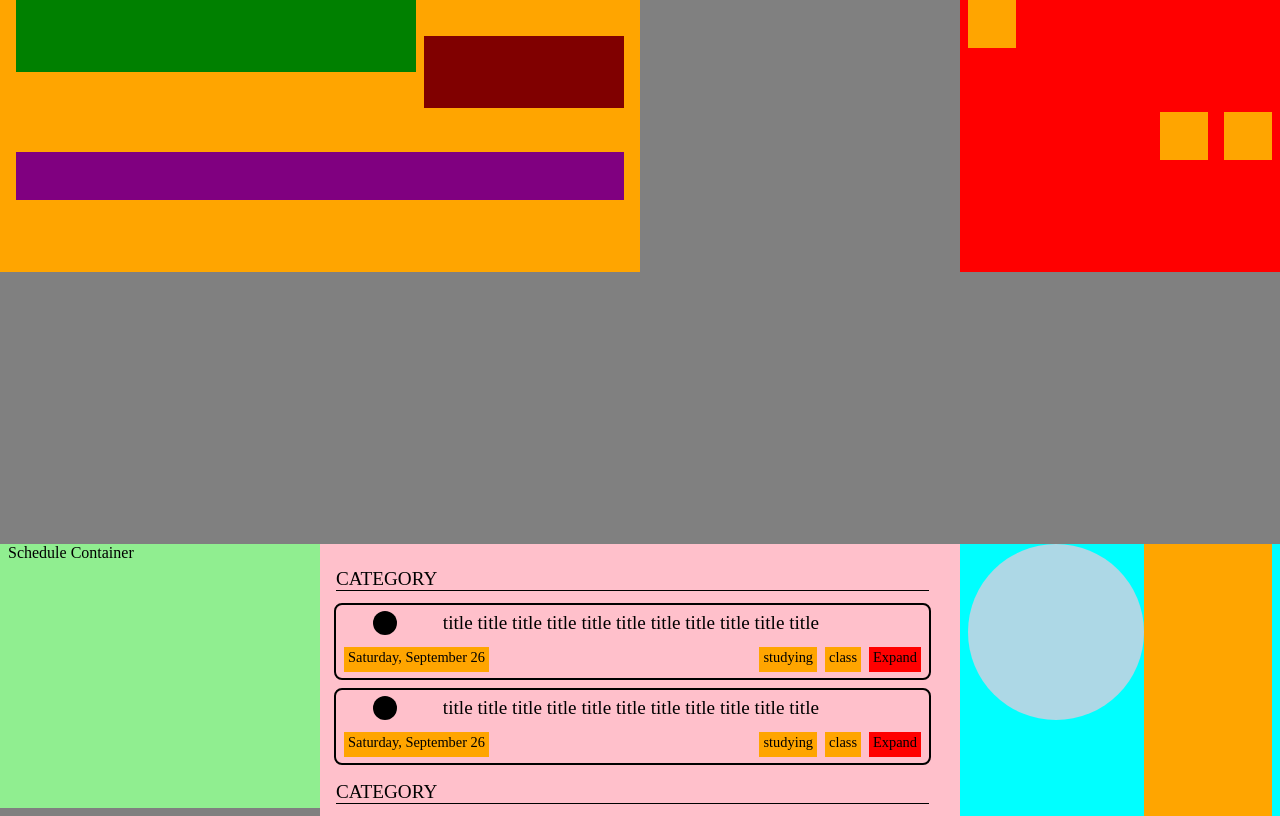
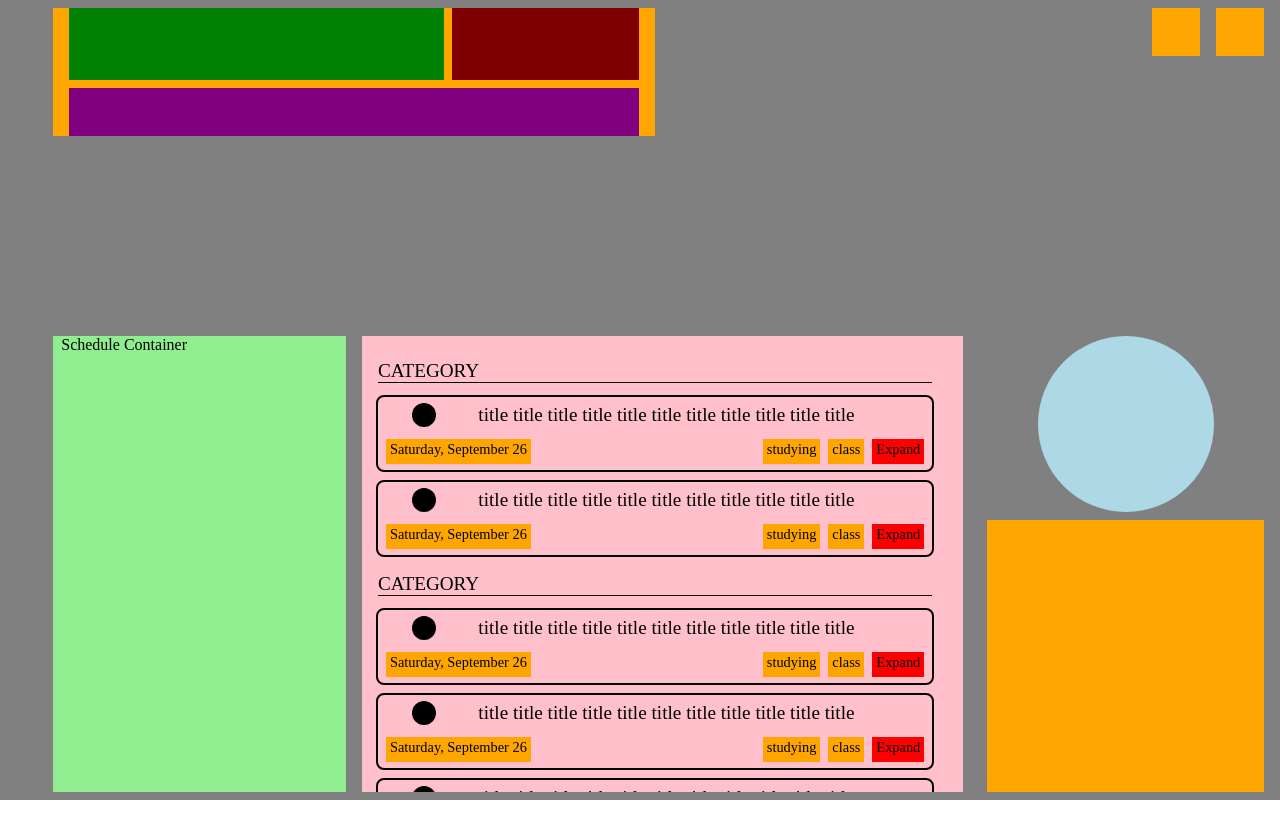
Before and after one commit to Jam0924/planner-site, a React (Vite) app in the folder frontend/: page / in a window 1280 px wide. Built offline with nearby package versions, Linux system fonts and the light colour scheme.

Commit message:
Added basic laptop and tablet layout.

```diff
--- a/frontend/src/App.css
+++ b/frontend/src/App.css
@@ -104,7 +104,7 @@
 
 .timerContainer{
   padding: 0px var(--xSmallGap);
-  background-color: cyan;
+  /* background-color: cyan; */
   display: grid;
   grid-template-columns: 1fr 1fr;
   grid-template-areas: "timer timerConfig"
@@ -137,28 +137,31 @@
   padding: 0px var(--xSmallGap)
 }
 
-
-@media (min-width: 1024px) and (hover: hover) and (pointer: fine){
+@media (min-width: 1024px){
   .websiteContainer{
-    background-color: white;
-  }
-}
-
-@media (min-width: 1024px) and (hover: none){
-  .websiteContainer{
+    height: calc(100vh - 2* var(--xSmallGap));
+    width: calc(100vw - 2 * var(--xSmallGap));
     background-color: grey;
     display: grid;
-    grid-template-columns: 1fr 1fr 1fr 1fr;
-    grid-template-rows: 1fr 1fr 1fr;
+    grid-template-columns: 0.1fr 1fr 1fr 1fr 1fr;
+    grid-template-rows: auto auto;
+    row-gap: 25vh;
+    padding: var(--xSmallGap);
     grid-template-areas:
-    "time time . settings"
-    ". . . ."
-    "schedule todo todo timer";
-    gap: 0;
+    ". time time . settings"
+    ". schedule todo todo timer";
   }
 
   .settingsContainer{
+    background-color: transparent;
+    position: static;
     grid-area: settings;
+    align-items: flex-start;
+    justify-content: right;
+  }
+
+  .expandButton{
+    display: none;
   }
 
   .timeContainer{
@@ -167,14 +170,30 @@
 
   .toDoListContainer{
     grid-area: todo;
+    max-height: none;
   }
 
   .scheduleContainer{
     grid-area: schedule;
-    height: 33vh;
+    height: auto;
   }
 
   .timerContainer{
     grid-area: timer;
+    display: grid;
+    grid-template-columns: 1fr;
+    gap: var(--xSmallGap);
+    grid-template-rows: auto 1fr;
+    grid-template-areas: "timer" "timerConfig";
+  }
+
+  .timerObject{
+    justify-self: center;
   }
 }
+
+@media (min-width: 1024px) and (hover: hover) and (pointer: fine){
+  .websiteContainer{
+    background-color: grey;
+  }
+}
```
